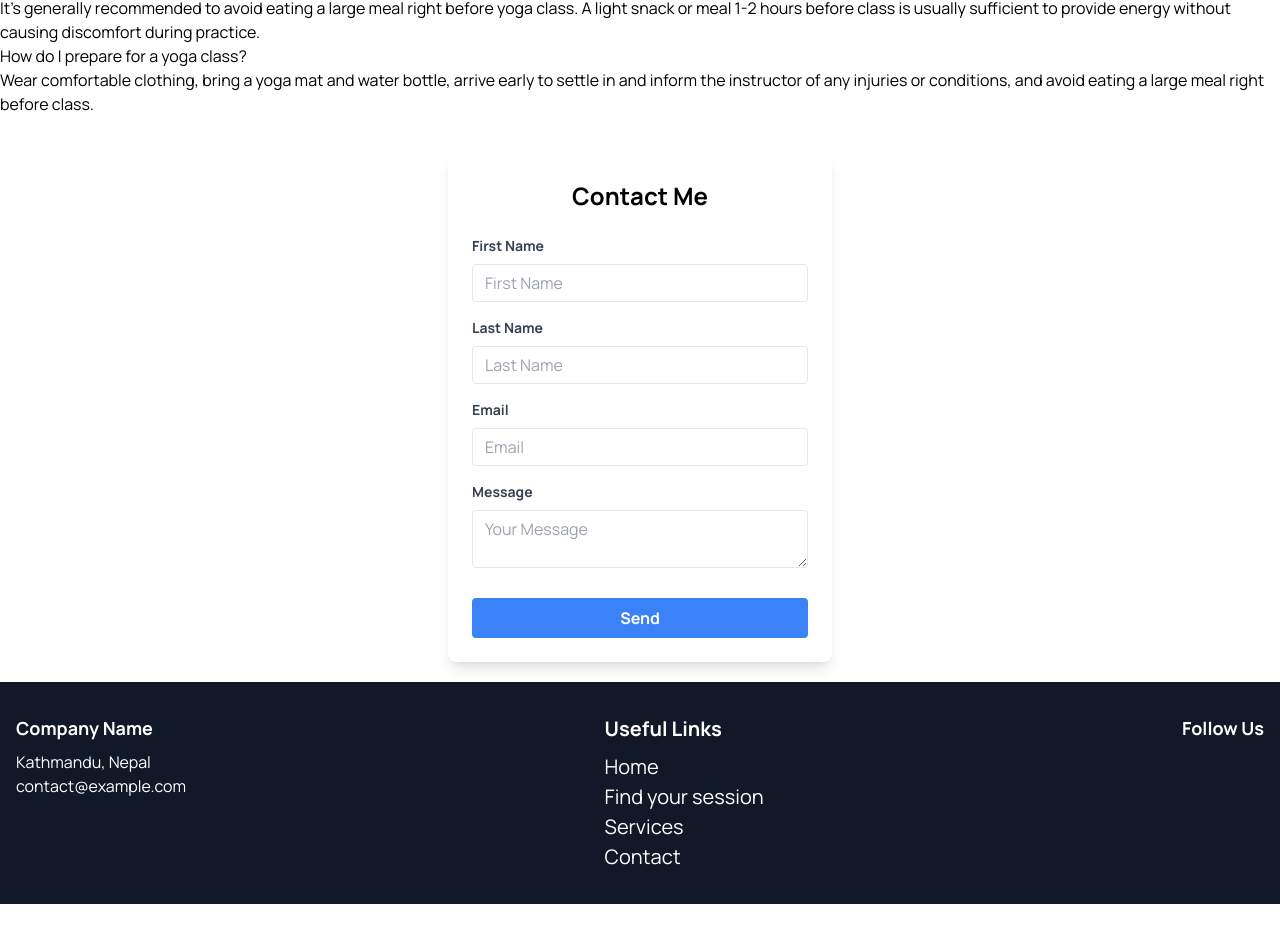
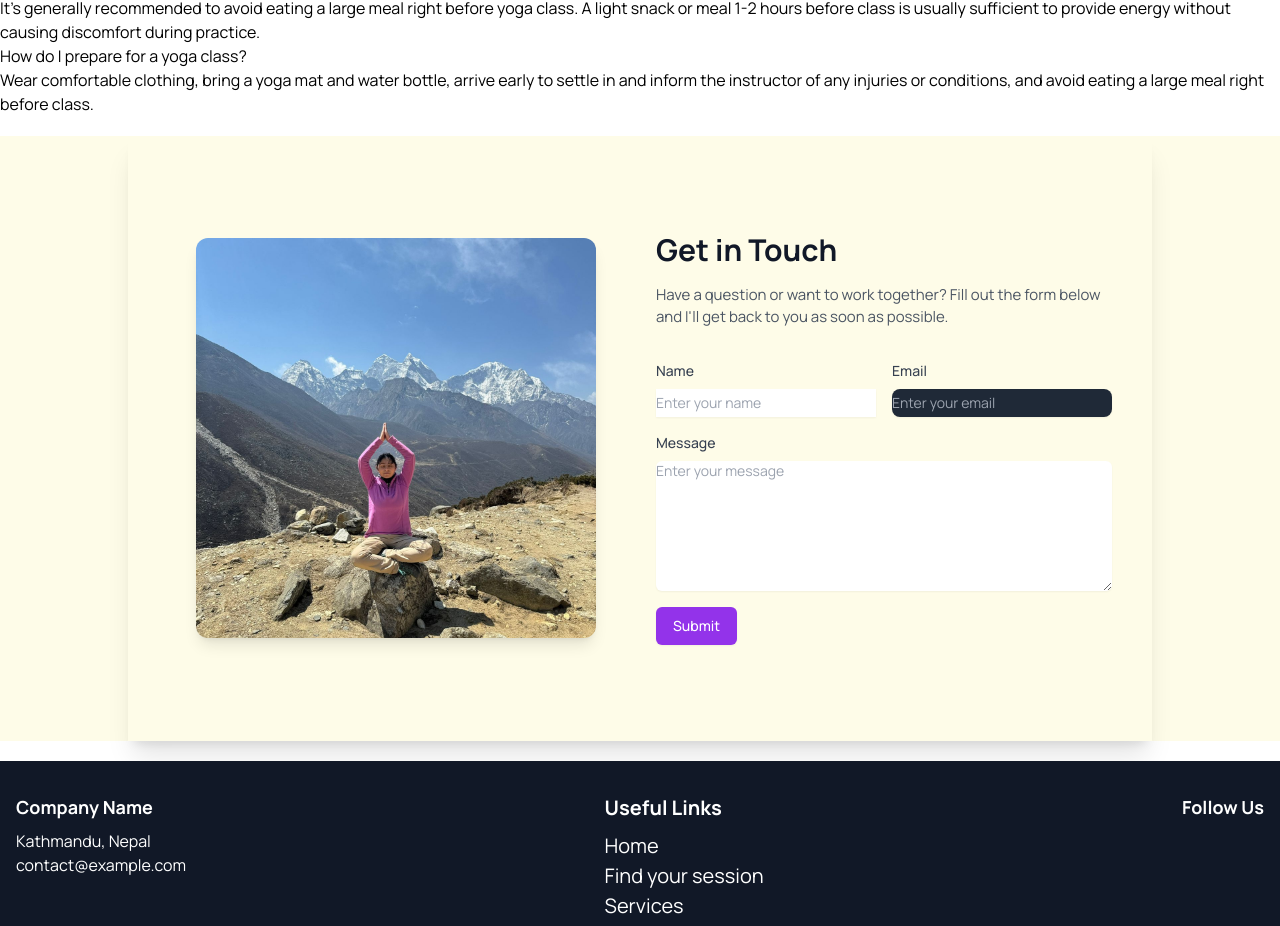
Before and after one commit to bhandaripawan8/Yoga-MERN, a React (Vite) app: page / in a window 1280 px wide. Shown: the part 4773-5699 px from the top of the page. Before the commit the page ends 5677 px from the top, so only its background shows below. Built offline with nearby package versions, Linux system fonts and the light colour scheme.

Commit message:
contact component added

```diff
--- a/src/components/Contact/Contact.jsx
+++ b/src/components/Contact/Contact.jsx
@@ -1,39 +1,88 @@
-import React from 'react'
+import React from "react";
+import contact1 from "../../assets/images/contact1.jpg";
 
 const Contact = () => {
   return (
-    <div>
-        <div>
-        <div className="max-w-sm mx-auto mt-10 p-6 bg-white rounded-lg shadow-lg">
-      <h2 className="text-2xl font-bold mb-6 text-center">Contact Me</h2>
-      <form>
-        <div className="mb-4">
-          <label className="block text-gray-700 text-sm font-bold mb-2" htmlFor="firstName">First Name</label>
-          <input className="appearance-none border rounded w-full py-2 px-3 text-gray-700 leading-tight focus:outline-none focus:shadow-outline" id="firstName" type="text" placeholder="First Name" />
+    <div className="bg-yellow-50">
+      <div className="grid grid-cols-1 lg:grid-cols-2 gap-8 w-full max-w-5xl mx-auto py-12 md:py-24 shadow-xl mt-[20px] px-10 bg-yellow-50">
+        <div className="flex flex-col justify-center items-center">
+          <img
+            alt="Yoga pose"
+            className="rounded-xl shadow-lg"
+            src={contact1}
+            style={{
+              aspectRatio: "500/500",
+              objectFit: "cover",
+              width: "100%",
+              maxWidth: "400px",
+            }}
+          />
         </div>
-        <div className="mb-4">
-          <label className="block text-gray-700 text-sm font-bold mb-2" htmlFor="lastName">Last Name</label>
-          <input className="appearance-none border rounded w-full py-2 px-3 text-gray-700 leading-tight focus:outline-none focus:shadow-outline" id="lastName" type="text" placeholder="Last Name" />
+        <div className="flex flex-col justify-center">
+          <div className="space-y-4">
+            <h2 className="text-3xl font-bold text-gray-900 dark:text-gray-200">
+              Get in Touch
+            </h2>
+            <p className="text-gray-600 dark:text-gray-400 text-[15px]">
+              Have a question or want to work together? Fill out the form below
+              and I'll get back to you as soon as possible.
+            </p>
+          </div>
+          <form className="space-y-4 mt-8">
+            <div className="grid grid-cols-1 sm:grid-cols-2 gap-4">
+              <div className="space-y-2">
+                <label
+                  className="block text-sm font-medium text-gray-700 dark:text-gray-300"
+                  htmlFor="name"
+                >
+                  Name
+                </label>
+                <input
+                  className="block w-full h-7 border-gray-300 shadow-sm focus:border-purple-600 focus:ring-purple-600 sm:text-sm dark:bg-gray-800 dark:border-gray-700 dark:text-gray-300"
+                  id="name"
+                  placeholder="Enter your name"
+                  type="text"
+                />
+              </div>
+              <div className="space-y-2">
+                <label
+                  className="block text-sm font-medium text-gray-700 dark:text-gray-300"
+                  htmlFor="email"
+                >
+                  Email
+                </label>
+                <input
+                  className="block w-full h-7 bg-gray-500 rounded-lg bg-gray-800 shadow-sm focus:border-purple-600 focus:ring-purple-600 sm:text-sm dark:bg-gray-800 dark:border-gray-700 dark:text-gray-300"
+                  id="email"
+                  placeholder="Enter your email"
+                  type="email"
+                />
+              </div>
+            </div>
+            <div className="space-y-2">
+              <label
+                className="block text-sm font-medium text-gray-700 dark:text-gray-300"
+                htmlFor="message"
+              >
+                Message
+              </label>
+              <textarea
+                className="block w-full rounded-md border-gray-300 shadow-sm focus:border-purple-600 focus:ring-purple-600 sm:text-sm dark:bg-gray-800 dark:border-gray-700 dark:text-gray-300 min-h-[130px]"
+                id="message"
+                placeholder="Enter your message"
+              />
+            </div>
+            <button
+              className="inline-flex items-center justify-center rounded-md border border-transparent bg-purple-600 px-4 py-2 text-sm font-medium text-white shadow-sm hover:bg-purple-700 focus:outline-none focus:ring-2 focus:ring-purple-600 focus:ring-offset-2 dark:bg-purple-400 dark:hover:bg-purple-500 dark:focus:ring-purple-300"
+              type="submit"
+            >
+              Submit
+            </button>
+          </form>
         </div>
-        <div className="mb-4">
-          <label className="block text-gray-700 text-sm font-bold mb-2" htmlFor="email">Email</label>
-          <input className="appearance-none border rounded w-full py-2 px-3 text-gray-700 leading-tight focus:outline-none focus:shadow-outline" id="email" type="email" placeholder="Email" />
-        </div>
-        <div className="mb-6">
-          <label className="block text-gray-700 text-sm font-bold mb-2" htmlFor="message">Message</label>
-          <textarea className="appearance-none border rounded w-full py-2 px-3 text-gray-700 leading-tight focus:outline-none focus:shadow-outline" id="message" placeholder="Your Message"></textarea>
-        </div>
-        <div className="flex items-center justify-center">
-          <button className="bg-blue-500 w-full hover:bg-blue-700 text-white font-bold py-2 px-4 rounded focus:outline-none focus:shadow-outline transition duration-300 ease-in-out" type="submit">
-            Send
-          </button>
-        </div>
-      </form>
+      </div>
     </div>
-        </div>
+  );
+};
 
-    </div>
-  )
-}
-
-export default Contact
+export default Contact;
--- a/src/components/whyChoose/WhyChooseContent.jsx
+++ b/src/components/whyChoose/WhyChooseContent.jsx
@@ -18,8 +18,8 @@ const WhyChooseContent = () => {
         </div>
         <div className="flex justify-center mt-10">
           {whyChoosePrayogi.map((item, index) => (
-            <div key={index} className="bg-white shadow-lg rounded-lg overflow-hidden mx-4 hover:-translate-y-2 hover:shadow-lg dark:bg-gray-950">
-              <div className="p-6">
+            <div key={index} className="bg-white shadow-lg rounded-lg overflow-hidden mx-4 hover:-translate-y-2 hover:shadow-lg   dark:bg-gray-950">
+              <div className="p-6 ">
                 <div className="flex items-center">
                   <div className="flex-shrink-0">
                     <img
```
Also changed, not shown: src/assets/images/contact1.jpg (added), src/assets/images/contact2.jpg (added).
